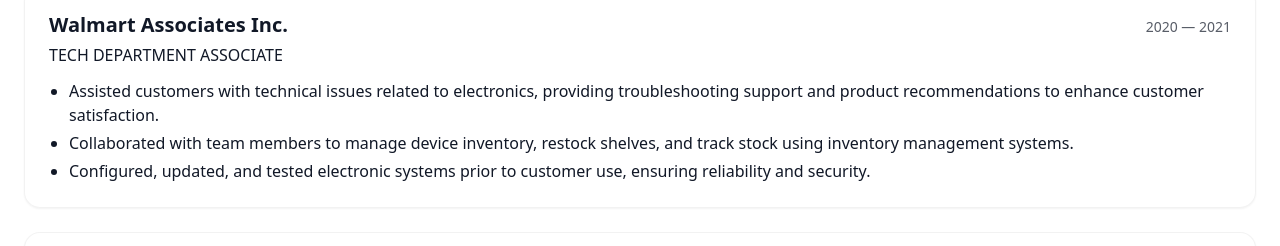
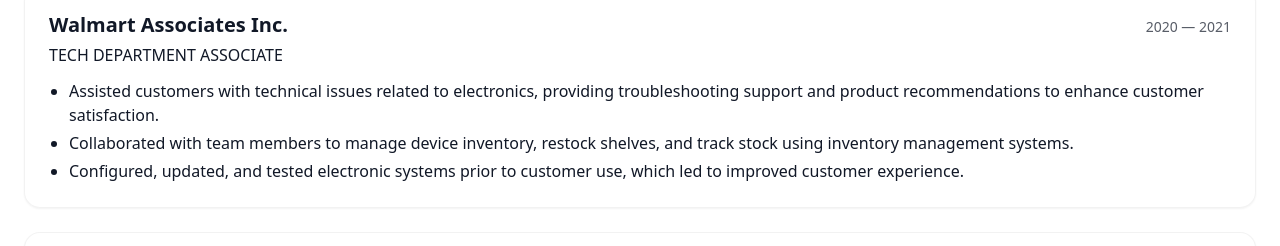
Before and after one commit to denildominic/denil-portfolio, a Next.js app: page / in a window 1280 px wide. Shown: the part 4260-4506 px from the top of the page. Built offline with nearby package versions, Linux system fonts and the light colour scheme.

Commit message:
Minor changes in the experience section

```diff
--- a/content/experience.ts
+++ b/content/experience.ts
@@ -18,7 +18,7 @@
     bullets: [
       'Assisted customers with technical issues related to electronics, providing troubleshooting support and product recommendations to enhance customer satisfaction.',
       'Collaborated with team members to manage device inventory, restock shelves, and track stock using inventory management systems.',
-      'Configured, updated, and tested electronic systems prior to customer use, ensuring reliability and security.'
+      'Configured, updated, and tested electronic systems prior to customer use, which led to improved customer experience.'
     ]
   },
   {
```
